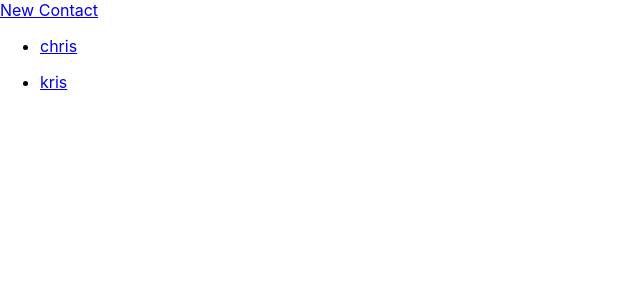
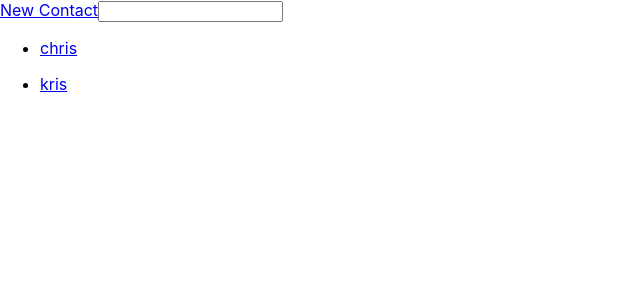
Before and after one commit to klentz87/react-contact-list, a React (Create React App) app: page / in a window 1280 px wide. Shown: the top 300 px of the page, without its empty margins (0-640 px from the left). Built offline with nearby package versions, Linux system fonts and the light colour scheme.

Commit message:
work with lodash

```diff
--- a/package.json
+++ b/package.json
@@ -3,11 +3,13 @@
   "version": "0.1.0",
   "private": true,
   "dependencies": {
+    "escape-string-regexp": "^1.0.5",
     "form-serialize": "^0.7.2",
     "react": "^16.5.2",
     "react-dom": "^16.5.2",
     "react-router-dom": "^4.3.1",
-    "react-scripts": "2.0.5"
+    "react-scripts": "2.0.5",
+    "reactstrap": "^6.5.0"
   },
   "scripts": {
     "start": "react-scripts start",
--- a/src/components/App.js
+++ b/src/components/App.js
@@ -29,15 +29,20 @@ class App extends Component {
 		}
 
 		this.onCreateContact = this.onCreateContact.bind(this);
+		this.onEditContact = this.onEditContact.bind(this)
 	}
 
 	onCreateContact(data) {
-//		let contactData = serializeForm(event.target, {hash: true})
-//		is there an argument in serializeForm to add a property?
-//		contactData["id"] = Date.now(); // adds a unique id
 		this.setState({
 			contacts: this.state.contacts.concat(data),
 		});
+	}
+
+	onEditContact(data, contactId) {
+		const contacts = this.state.contacts;
+		const contact = contacts.find(contact => {
+			return contact.id === contactId
+		})
 	}
 
 
@@ -57,9 +62,12 @@ class App extends Component {
   					/>
   				}/>
 
-  				<Route path="/:id"  render={(props) =>
-  					<Contact contacts={this.state.contacts} {...props}/>
+
+  				<Route exact path="/:id"  render={(props) =>
+  					<Contact contacts={this.state.contacts} onEditContact={this.onEditContact} {...props}/>
   				}/>
+
+
 	  	</div>
   	)
   }
--- a/src/components/Contact.js
+++ b/src/components/Contact.js
@@ -1,11 +1,30 @@
 import React, { Component } from "react";
-import { Link } from "react-router-dom"
+import { Link } from "react-router-dom";
+import serializeForm from "form-serialize";
+
 
 class Contact extends Component {
 	constructor(props) {
 		super(props);
+
+		this.state = {
+			editMode: false
+		}
+		this.handleEditMode = this.handleEditMode.bind(this);
+		this.handleEditSubmit = this.handleEditSubmit.bind(this)
 	}
 
+	handleEditMode() {
+		this.setState({editMode: !this.state.editMode})
+	}
+
+	handleEditSubmit(event, contact) {
+		event.preventDefault();
+		let contactData = serializeForm(event.target, {hash: true})
+		if (this.props.onEditContact) {
+			this.setState(this.props.onEditContact(contactData, contact), () => {this.handleEditMode()})
+		}
+	}
 
 
 	render() {
@@ -14,20 +33,43 @@ class Contact extends Component {
 			{ return contact.id == this.props.match.params.id })
 
 		if (contact) {
+			!this.state.editMode ?
+
 			display = (
 				<div>
 					<p>{contact.name}</p>
 					<p>{contact.email}</p>
+					<p>{contact.homeNumber}</p>
+					<p>{contact.mobileNumber}</p>
+					<p>{contact.workNumber}</p>
+					<p>{contact.address}</p>
+					<p>{contact.url}</p>
+					<p>{contact.notes}</p>
 				</div>
-			)
-		} else {
+			) :
+
 			display = (
-				<h1>Sorry, contact not found!</h1>
-			)
-		}
+				<div>
+					<form onSubmit={(event) => this.handleEditSubmit(event, contact)}>
+						<input type='text' name='name' placeholder="Name" value={contact.name}/>
+						<input type='text' name='email' placeholder="Email" value={contact.email}/>
+						<input type='text' name='homeNumber' placeholder="Home Number" value={contact.homeNumber}/>
+						<input type="text" name="mobileNumber" placeholder="Mobile Number" value={contact.mobileNumber}/>
+						<input type="text" name="workNumber" placeholder="Work Number" value={contact.workNumber}/>
+						<input type='text' name="address" placeholder="Address" value={contact.address}/>
+						<input type="text" name="url" placeholder="Url" value={contact.url}/>
+						<input type="textarea" name="notes" placeholder="Notes" value={contact.notes}/>
+						<button>Add Contact</button>
+					</form>
+
+				</div>	)
+			} else {
+				display = <h1>Sorry Buddy</h1>
+			}
 
 		return (
 			<div>
+				<button onClick={this.handleEditMode}>Edit</button>
 				<Link to="/">Go Back</Link>
 				{display}
 			</div>
--- a/src/components/ContactList.js
+++ b/src/components/ContactList.js
@@ -1,9 +1,20 @@
 import React, { Component } from "react";
 import { Link } from "react-router-dom";
+import escapeRegExp from 'escape-string-regexp'
 
 class ContactList extends Component {
 	constructor() {
 		super();
+
+		this.state = {
+			search: ''
+		}
+
+		this.updateSearch = this.updateSearch.bind(this);
+	}
+
+	updateSearch(search) {
+		this.setState({ search: search.trim() })
 	}
 
 	render() {
@@ -12,13 +23,24 @@ class ContactList extends Component {
  			if (nameOne < nameTwo) return -1;
  			if (nameOne > nameTwo) return 1;
  			return 0;
-		})
+		});
+
+		let searchedContacts;
+		if (this.state.search) {
+			const match = new RegExp(escapeRegExp(this.state.search), "i")
+			searchedContacts = contacts.filter((contact) => match.test(contact.name))
+		} else {
+			searchedContacts = contacts
+		}
+
 
 		return (
 			<div>
 				<Link to={'/new'}>New Contact</Link>
+				<input value={this.state.search} onChange={(event) => {this.updateSearch(event.target.value)}}/>
+
 				<ul>
-					{contacts.map((contact) => (
+					{searchedContacts.map((contact) => (
 						<li key={contact.id} id={contact.id}>
 							<Link to={`/${contact.id}`}>
 								<p>{contact.name}</p>
--- a/src/components/NewContact.js
+++ b/src/components/NewContact.js
@@ -18,9 +18,9 @@ class NewContact extends Component {
 		event.preventDefault();
 		let contactData = serializeForm(event.target, {hash: true})
 		contactData["id"] = Date.now(); // adds a unique id
-		if (this.props.onCreateContact) {
-			this.setState(this.props.onCreateContact([contactData]), () => {this.handleRedirect()})
-		}
+//		if (this.props.onCreateContact) {
+			this.setState(this.props.onCreateContact(contactData), () => {this.handleRedirect()})
+//		}
 
 	}
 
@@ -30,7 +30,6 @@ class NewContact extends Component {
 		})
 	}
 
-
 	render() {
 		return (
 			<div>
@@ -38,6 +37,12 @@ class NewContact extends Component {
 				<form onSubmit={this.handleSubmit}>
 					<input type='text' name='name' placeholder="Name" />
 					<input type='text' name='email' placeholder="Email"/>
+					<input type='text' name='homeNumber' placeholder="Home Number"/>
+					<input type="text" name="mobileNumber" placeholder="Mobile Number"/>
+					<input type="text" name="workNumber" placeholder="Work Number"/>
+					<input type='text' name="address" placeholder="Address"/>
+					<input type="text" name="url" placeholder="Url"/>
+					<input type="textarea" name="notes" placeholder="Notes"/>
 					<button>Add Contact</button>
 				</form>
 
```
Also changed, not shown: 1 other file (tests, documents, lock files or other folders).
